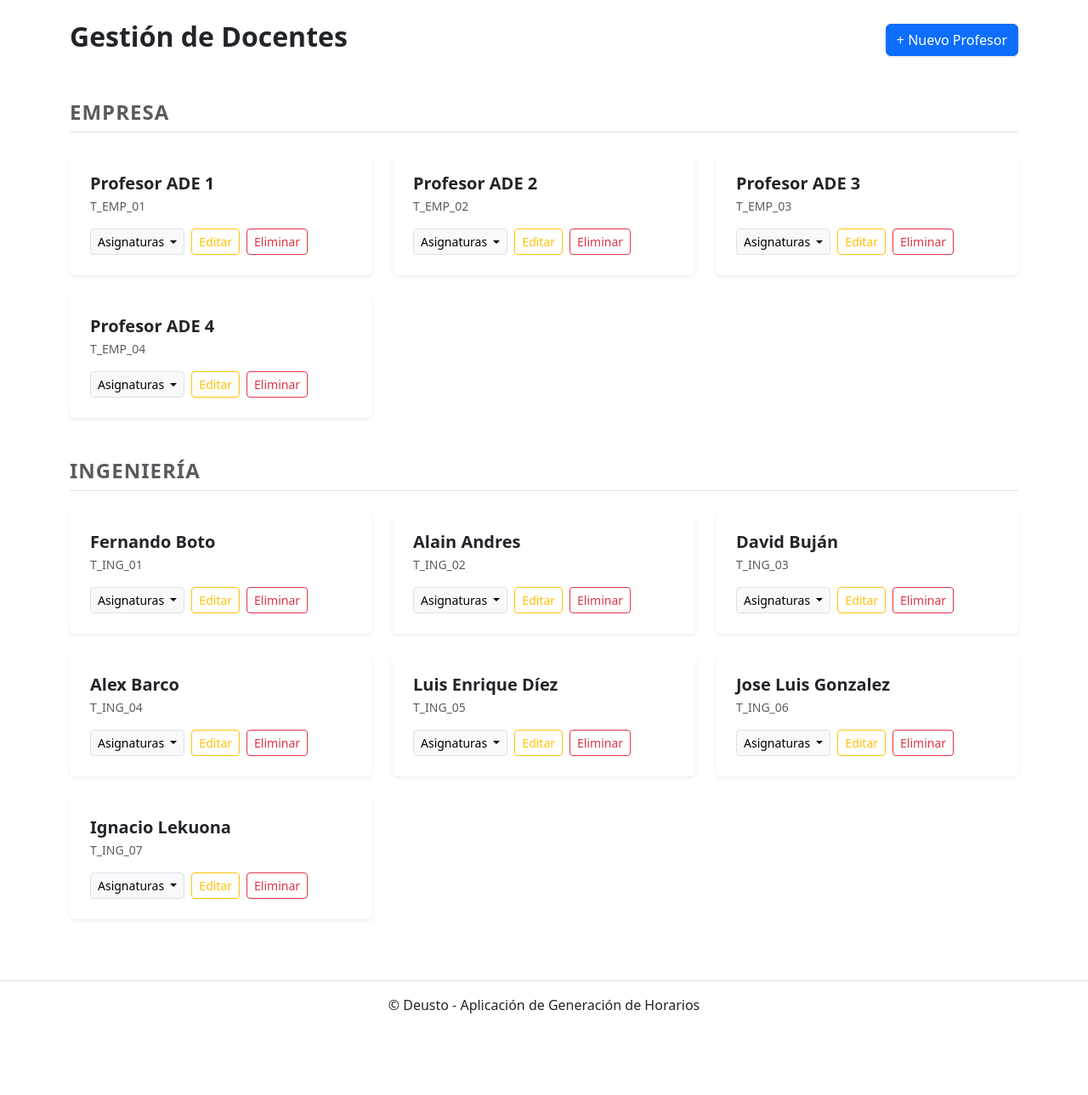
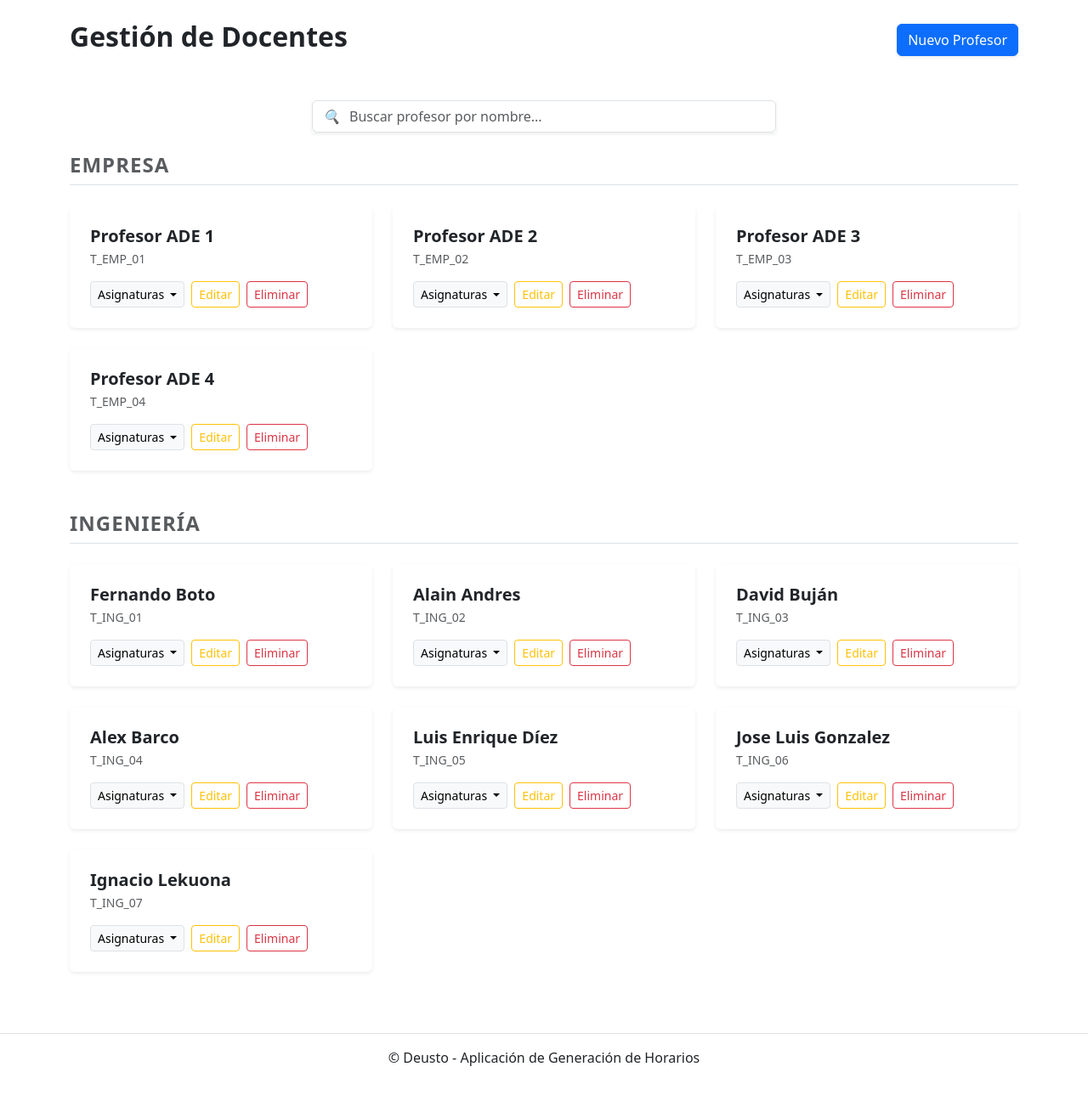
Before and after one commit to Gontzaa86/PFG-25-26, a Flask app: page /profesores in a window 1280 px wide. Shown: the part 56-1345 px from the top of the page at 85% size. Before the commit the page ends 1249 px from the top, so only its background shows below. Run offline with Flask 3, Linux system fonts and the light colour scheme; some libraries are stand-ins or nearby versions.

Commit message:
Barra busqueda profesores

```diff
--- a/static/js/profesores.js
+++ b/static/js/profesores.js
@@ -88,3 +88,37 @@ function verificarNuevaRama(select)
         inputDiv.classList.add('d-none');
     }
 }
+
+function filtrarProfesores()
+{
+    const texto = document.getElementById('buscadorNombre').value.toLowerCase();
+    const seccionesRama = document.querySelectorAll('.seccion-rama');
+
+    seccionesRama.forEach(seccion => {
+        const tarjetas = seccion.querySelectorAll('.tarjeta-profesor');
+        let tieneResultadosEnRama = false;
+
+        tarjetas.forEach(tarjeta => {
+            const nombreProfesor = tarjeta.getAttribute('data-nombre');
+
+            if (nombreProfesor.includes(texto))
+            {
+                tarjeta.style.display = ""; // Mostrar
+                tieneResultadosEnRama = true;
+            } else
+            {
+                tarjeta.style.display = "none"; // Ocultar
+            }
+        });
+
+        // Si no hay profesores que coincidan en esta rama, ocultamos la rama entera
+        if (tieneResultadosEnRama)
+        {
+            seccion.style.display = "";
+        }
+        else
+        {
+            seccion.style.display = "none";
+        }
+    });
+}
--- a/templates/profesores.html
+++ b/templates/profesores.html
@@ -4,17 +4,32 @@
 <div class="container">
     <div class="d-flex justify-content-between align-items-center mb-5">
         <h2 class="fw-bold">Gestión de Docentes</h2>
-        <button class="btn btn-primary shadow-sm" onclick="abrirModalCrear()">+ Nuevo Profesor</button>
+        <button class="btn btn-primary shadow-sm" onclick="abrirModalCrear()">Nuevo Profesor</button>
+    </div>
+
+    <div class="row mb-4">
+        <div class="col-md-6 mx-auto">
+            <div class="input-group shadow-sm">
+                <span class="input-group-text bg-white border-end-0">
+                    <i class="bi bi-search">🔍</i>
+                </span>
+                <input type="text"
+                    id="buscadorNombre"
+                    class="form-control border-start-0 ps-0"
+                    placeholder="Buscar profesor por nombre..."
+                    onkeyup="filtrarProfesores()">
+            </div>
+        </div>
     </div>
 
     {% for rama in ramas %}
-    <div class="mb-5">
+    <div class="mb-5 seccion-rama">
         <h4 class="text-uppercase text-muted fw-bold border-bottom pb-2 mb-4" style="letter-spacing: 1px;">
             {{ rama }}
         </h4>
         <div class="row g-4">
             {% for p in profesores if p.branch == rama %}
-            <div class="col-md-6 col-lg-4">
+            <div class="col-md-6 col-lg-4 tarjeta-profesor" data-nombre="{{ p.name | lower }}">
                 <div class="card h-100 shadow-sm border-0 bg-white">
                     <div class="card-body p-4">
                         <h5 class="card-title fw-bold mb-1">{{ p.name }}</h5>
@@ -66,7 +81,7 @@
                 <button type="button" class="btn-close btn-close-white" data-bs-dismiss="modal"></button>
             </div>
             <div class="modal-body">
-                <form id="formProfesor">
+                <form id="formProfesor" autocomplete="off">
                     <input type="hidden" id="profId">
                     <div class="mb-3">
                         <label class="form-label fw-bold">Nombre Completo</label>
```
